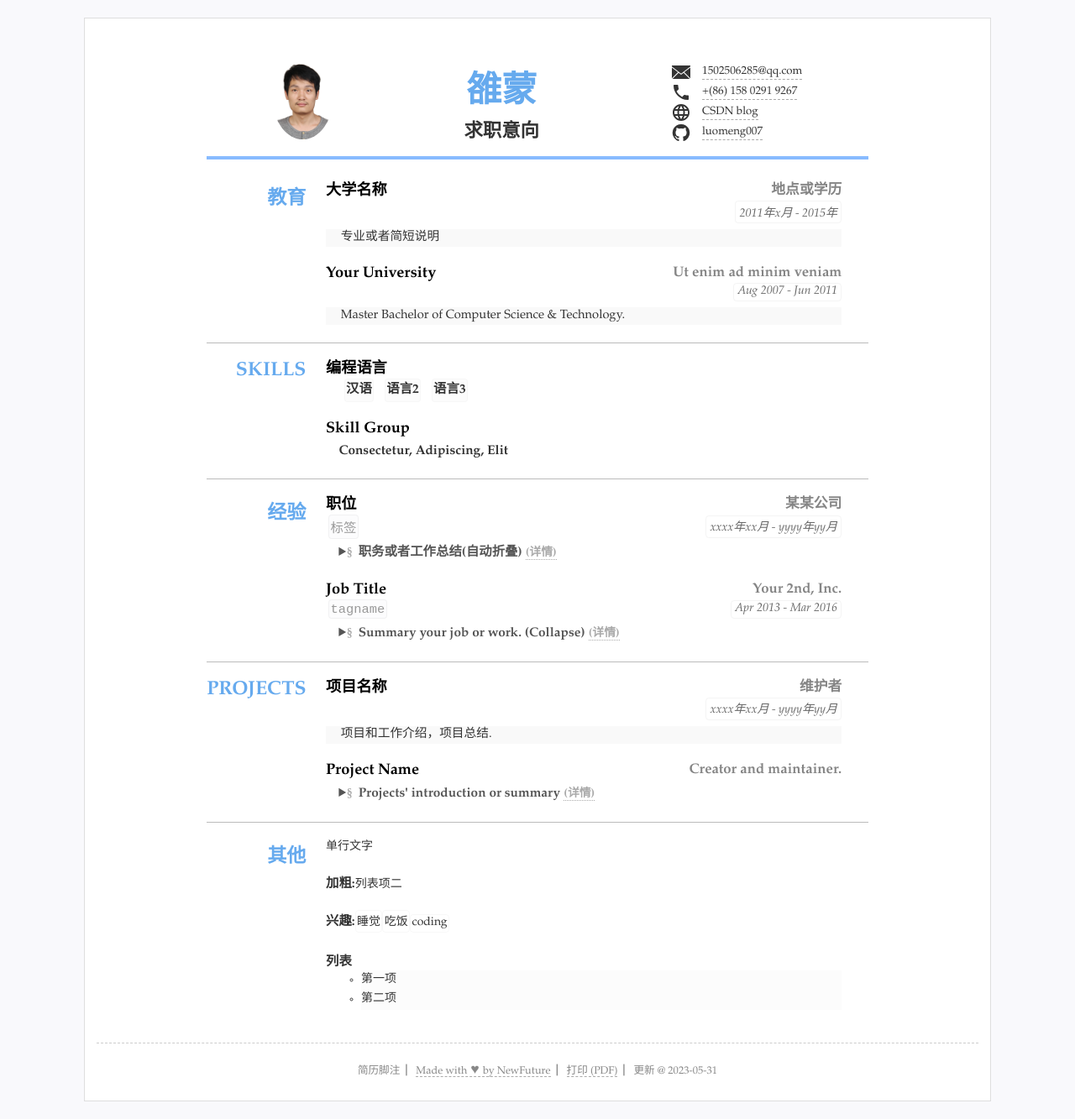
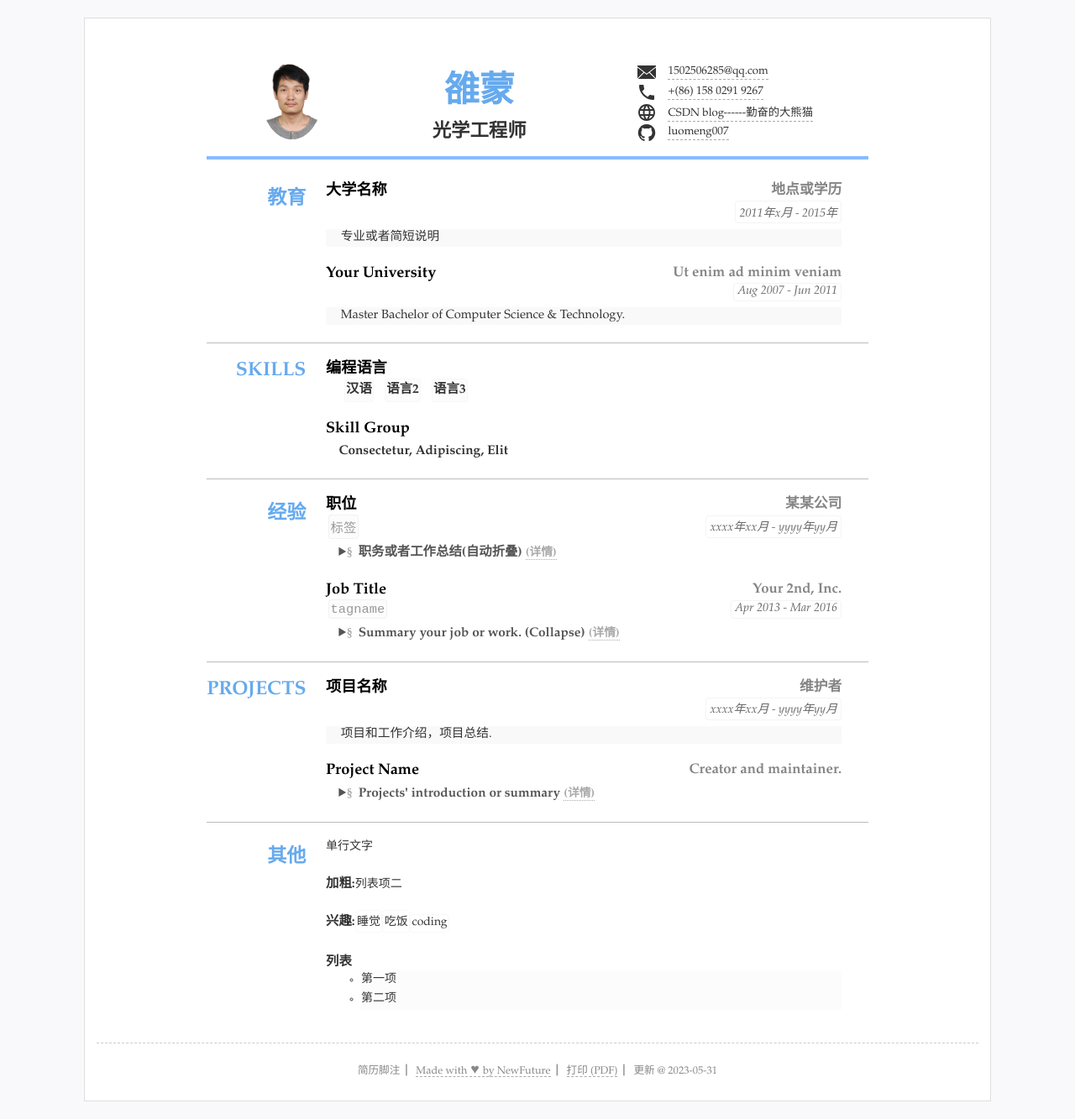
Before and after one commit to luomeng007/CV, a Jekyll site: the page built from index.html, in a window 1280 px wide. Shown: the whole page at 84% size. Built offline with Jekyll 4.4.1, drawn with Linux system fonts in a browser that asks for light colours.

Commit message:
Update resume.yml

```diff
--- a/_data/resume.yml
+++ b/_data/resume.yml
@@ -4,7 +4,7 @@
 title: "简历标题"
 lang: "zh" #语言设置 zh表示中文 en 表示英语
 name: "雒蒙" # 你的名字
-jobtitle: "求职意向" # 可空不显示
+jobtitle: "光学工程师" # 可空不显示
 photo: "assets/img/Luo Meng.jpg" #照片可空，不显示
 
 #联系方式
@@ -15,7 +15,7 @@ contact: #联系方式连接等3~5行
 - text: "+(86) 158 0291 9267"
   href: 'tel:+(86) 158 0291 9267'
   icon: 'icons/phone.svg'
-- text: "CSDN blog"
+- text: "CSDN blog------勤奋的大熊猫"
   href: 'https://blog.csdn.net/u011699626?spm=1000.2115.3001.5343'
   icon: 'icons/web.svg'
 - text: "luomeng007"
```
